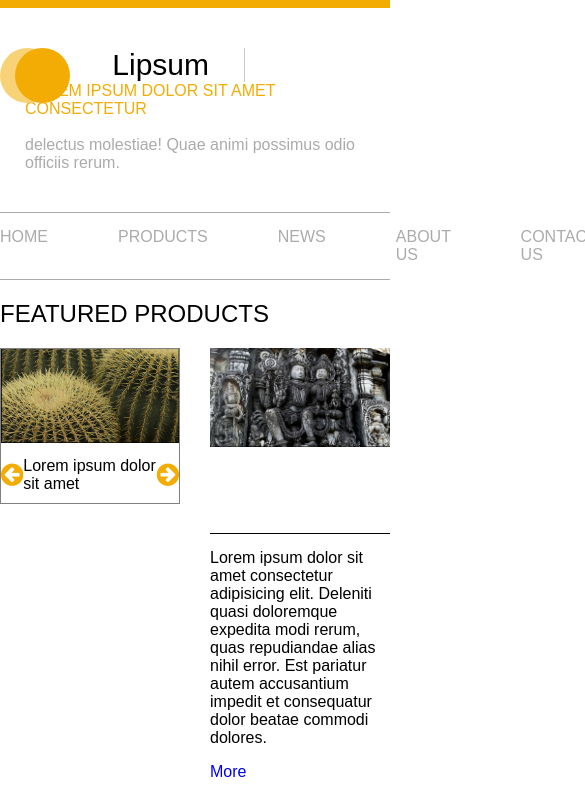
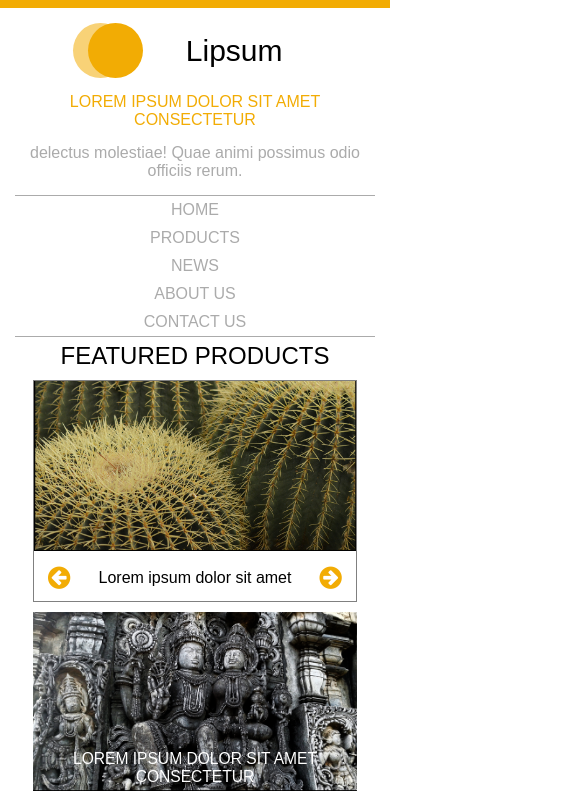
Before and after one commit to alex0735070005/psd_project_php, a plain HTML site: page index.html in a window 390 px wide. Shown: the top 797 px of the page, 585 px wide, since content can reach past the window. Drawn offline with Linux system fonts and the light colour scheme.

Commit message:
finish adaptive

```diff
--- a/style.css
+++ b/style.css
@@ -3,8 +3,7 @@
   box-sizing: border-box;
 }
 
-body,
-ul {
+body, ul {
   margin: 0;
   padding: 0;
 }
@@ -21,9 +20,7 @@ a {
   text-decoration: none;
 }
 
-h1,
-h2,
-h3 {
+h1, h2, h3 {
   text-transform: uppercase;
   font-weight: lighter;
 }
@@ -37,8 +34,7 @@ h3 {
   margin: auto;
 }
 
-header,
-#header-top {
+header, #header-top {
   display: flex;
   flex-wrap: wrap;
 }
@@ -69,12 +65,10 @@ header,
   justify-content: flex-end;
   padding-right: 35px;
   border-right: 1px solid #cac8c5;
+  height: 55px;
 }
 
-#logo::before,
-#logo::after,
-#logo-footer::before,
-#logo-footer::after {
+#logo::before, #logo::after, #logo-footer::before, #logo-footer::after {
   content: "";
   height: 55px;
   width: 55px;
@@ -103,6 +97,7 @@ header,
 
 #header-menu ul {
   display: flex;
+  flex-wrap: wrap;
 }
 
 #header-menu ul li a {
@@ -121,11 +116,11 @@ header,
   flex-wrap: wrap;
 }
 
-#banners > div {
+#banners>div {
   width: 50%;
 }
 
-#banners > div img {
+#banners>div img {
   max-width: 100%;
 }
 
@@ -232,14 +227,14 @@ header,
   line-height: 24px;
 }
 
-.contacts > div {
+.contacts>div {
   border-bottom: 1px dashed gray;
   padding: 10px 0;
   display: flex;
   justify-content: space-between;
 }
 
-.contacts > div:last-child {
+.contacts>div:last-child {
   border: none;
 }
 
@@ -255,7 +250,7 @@ header,
   color: gray;
 }
 
-.contacts > div:first-of-type span,  .contacts > div:first-of-type + div span{
+.contacts>div:first-of-type span, .contacts>div:first-of-type+div span {
   font-weight: bold;
 }
 
@@ -298,3 +293,101 @@ footer ul li:last-child a {
 footer span {
   color: grey;
 }
+
+@media(max-width: 1030px) {
+  body {
+    padding: 15px;
+  }
+}
+
+@media(max-width: 725px) {
+  #logo {
+    border: none;
+  }
+  #header-text {
+    margin-top: 15px;
+    padding: 0;
+  }
+  #header-top {
+    padding: 0 0 15px 0;
+    justify-content: center;
+    text-align: center;
+  }
+  #header-text h4 {
+    margin-bottom: 15px;
+  }
+  #header-menu ul {
+    justify-content: center;
+  }
+  .title-products {
+    text-align: center;
+    margin: 5px 0;
+  }
+  #banners {
+    flex-direction: column;
+    align-items: center;
+    text-align: center;
+  }
+  #banners .wrap {
+    margin: 5px 0 !important;
+  }
+  #banners .bn-right .img-block {
+    height: auto;
+  }
+  #banners>div {
+    width: 90%;
+  }
+  #banners .bn-right h3 {
+    width: 90%;
+    font-size: 4vw;
+  }
+  #header-menu ul li a {
+    padding: 5px 35px;
+  }
+  #content {
+    margin-top: 5px;
+    padding-top: 5px;
+    flex-direction: column;
+    align-items: center;
+    text-align: center;
+  }
+
+  #content .item {
+    width: 90%;
+  }
+
+  #content h2 {
+    margin: 10px !important;
+  }
+
+  #content .contacts {
+    margin-top: 15px;
+  }
+
+  footer ul {
+    justify-content: center;
+    margin-top: 5px;
+  }
+
+  footer {
+    margin-top: 5px;
+    padding: 10px 0;
+  }
+}
+
+@media(max-width: 420px) {
+  #header-menu ul {
+    flex-direction: column;
+    align-items: center;
+  }
+
+  #header-menu ul li a {
+    padding: 5px 0;
+  }
+
+  #content .contacts, #content .about {
+    padding: 0 15px;
+  }
+
+
+}
```
Lines whose indentation alone changed are shown as unchanged.
